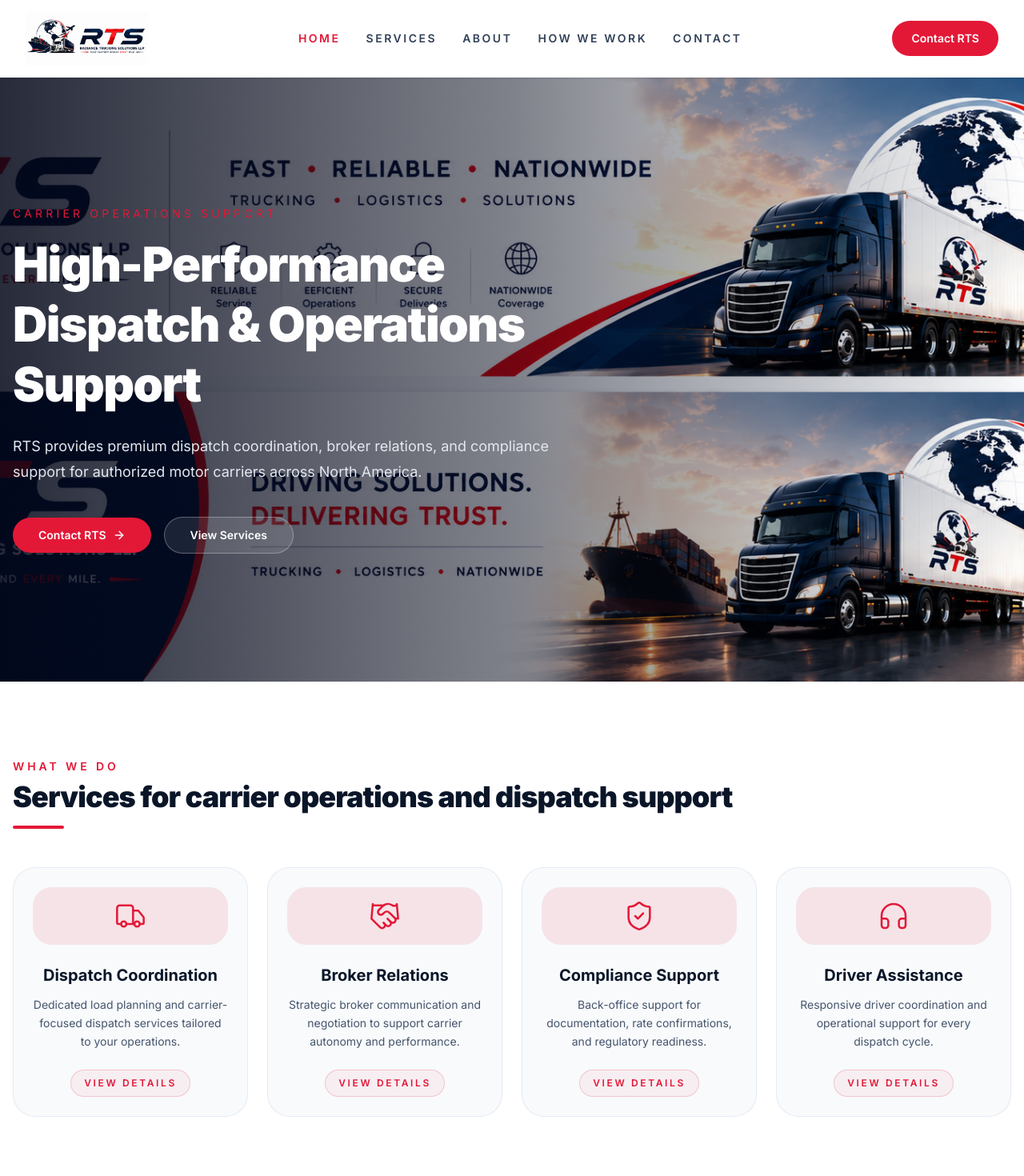
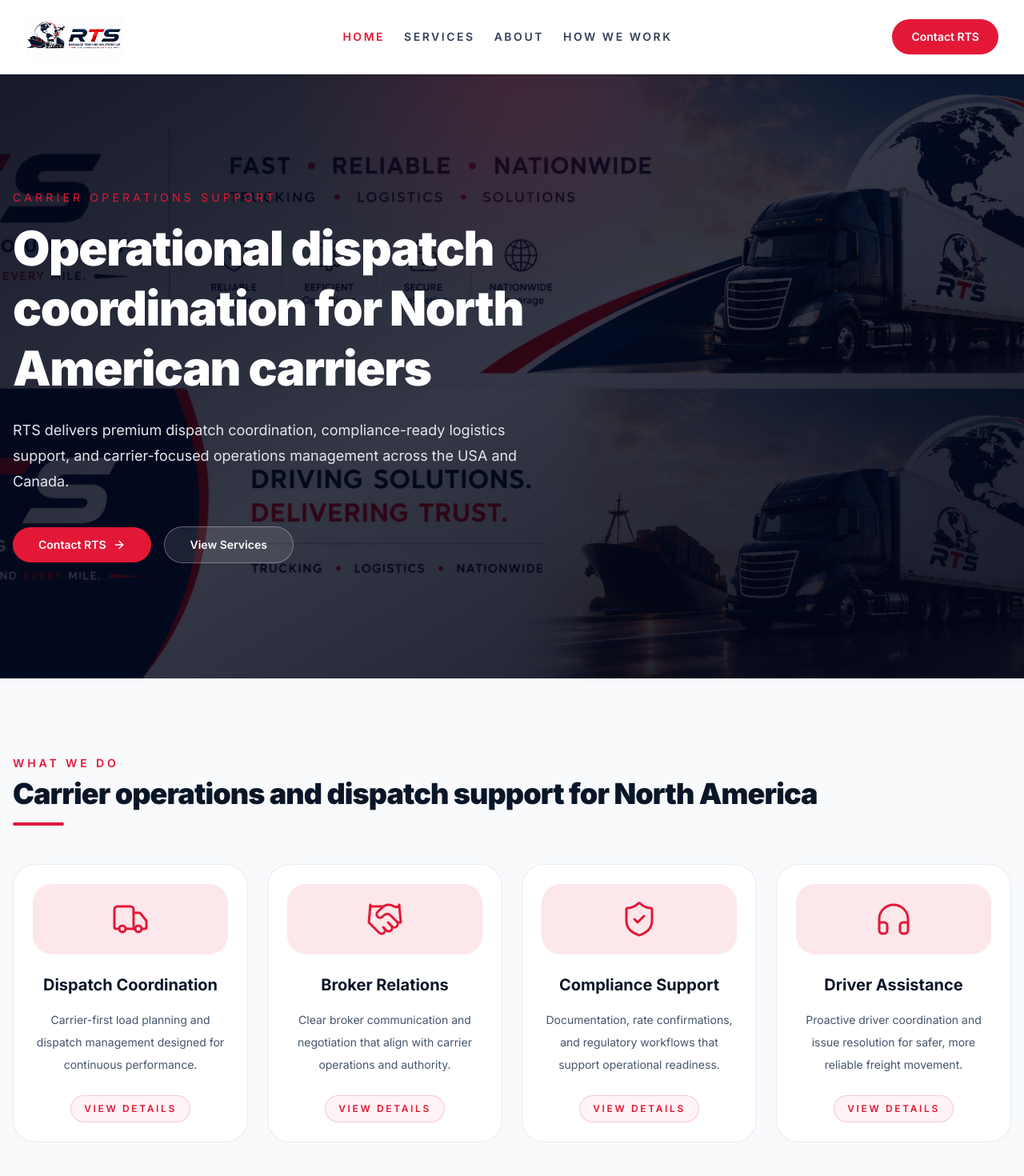
Before and after one commit to RTSLLP/Radiance-Trucking-Solutions-LLP, a Next.js app: page / in a window 1280 px wide. Shown: the top 1470 px of the page at 80% size. Built offline with nearby package versions, Linux system fonts and the light colour scheme.

Commit message:
final RTS website redesign updates

```diff
--- a/app/globals.css
+++ b/app/globals.css
@@ -77,4 +77,5 @@
 
 html {
   scroll-behavior: smooth;
+  scroll-padding-top: 96px;
 }
--- a/app/page.tsx
+++ b/app/page.tsx
@@ -22,7 +22,7 @@ export default function Home() {
                 Clear visibility for every dispatch
               </h2>
               <p className="mt-6 text-slate-300 text-base leading-relaxed">
-                Streamlined load details and driver communication designed to keep your attention on what matters: staying loaded, compliant, and moving safely.
+                Operational oversight and driver coordination that reduce administrative friction and keep your fleet moving with confidence.
               </p>
             </div>
 
--- a/components/contact.tsx
+++ b/components/contact.tsx
@@ -66,9 +66,9 @@ export function Contact() {
         <div className="grid gap-10 lg:grid-cols-2">
           <div className="rounded-[32px] bg-slate-950/95 px-6 py-14 shadow-[0_30px_80px_rgba(0,0,0,0.22)] sm:px-10 sm:py-16 lg:px-12">
             <p className="text-sm uppercase tracking-[0.32em] text-[#e31837] mb-4">Carrier Operations Inquiry</p>
-            <h2 className="text-3xl font-black tracking-tight text-white sm:text-4xl">Partner with RTS for better operational clarity.</h2>
+            <h2 className="text-3xl font-black tracking-tight text-white sm:text-4xl">Partner with RTS for stronger carrier operations.</h2>
             <p className="mt-6 max-w-xl text-sm leading-7 text-slate-300 sm:text-base">
-              We provide coordinated dispatch support, broker relations, and compliance operations for authorized carriers in North America.
+              We provide coordinated dispatch support, carrier-aligned broker relations, and compliance operations for authorized motorists across the USA and Canada.
             </p>
 
             <div className="mt-10 space-y-5">
--- a/components/header.tsx
+++ b/components/header.tsx
@@ -1,6 +1,5 @@
 "use client"
 
-import Image from "next/image"
 import Link from "next/link"
 import { useState } from "react"
 import { usePathname } from "next/navigation"
@@ -12,7 +11,6 @@ const navLinks = [
   { name: "Services", href: "/services#dispatch" },
   { name: "About", href: "/about" },
   { name: "How We Work", href: "/how-we-work" },
-  { name: "Contact", href: "/contact" },
 ]
 
 export function Header() {
@@ -21,14 +19,14 @@ export function Header() {
   const isLinkActive = (href: string) => pathname === href.split("#")[0]
 
   return (
-    <header className="sticky top-0 z-50 bg-white/95 backdrop-blur-xl shadow-sm border-b border-slate-200/50">
+    <header className="sticky top-0 z-50 bg-white/90 backdrop-blur-xl shadow-md border-b border-slate-200/50">
       <div className="max-w-7xl mx-auto px-4 lg:px-8">
-        <div className="flex items-center justify-between h-[88px] md:h-[96px]">
+        <div className="flex items-center justify-between h-[84px] md:h-[92px]">
           <Link href="/" className="flex items-center gap-3 flex-shrink-0">
             <Logo />
           </Link>
 
-          <nav className="hidden lg:flex items-center gap-8 text-sm font-semibold tracking-[0.18em] uppercase">
+          <nav className="hidden lg:flex items-center gap-6 text-sm font-semibold tracking-[0.18em] uppercase">
             {navLinks.map((link) => {
               const isActive = isLinkActive(link.href)
               return (
@@ -66,8 +64,8 @@ export function Header() {
         </div>
 
         {mobileMenuOpen && (
-          <nav className="lg:hidden mt-3 rounded-3xl border border-slate-200 bg-white/95 p-5 shadow-lg shadow-slate-900/5">
-            <div className="space-y-4">
+          <div className="lg:hidden mt-3 rounded-3xl border border-slate-200 bg-white/95 p-5 shadow-lg shadow-slate-900/5">
+            <nav className="space-y-4">
               {navLinks.map((link) => {
                 const isActive = isLinkActive(link.href)
                 return (
@@ -83,6 +81,8 @@ export function Header() {
                   </Link>
                 )
               })}
+            </nav>
+            <div className="mt-5">
               <Link
                 href="/contact"
                 className="block rounded-full bg-[#e31837] px-5 py-3 text-center text-sm font-semibold uppercase text-white transition hover:bg-[#c41430]"
@@ -91,7 +91,7 @@ export function Header() {
                 Contact RTS
               </Link>
             </div>
-          </nav>
+          </div>
         )}
       </div>
     </header>
--- a/components/hero.tsx
+++ b/components/hero.tsx
@@ -15,17 +15,18 @@ export function Hero() {
           className="object-cover"
           priority
         />
-        <div className="absolute inset-0 bg-gradient-to-r from-slate-950/85 via-slate-950/50 to-transparent" />
+        <div className="absolute inset-0 bg-gradient-to-br from-slate-950/92 via-slate-950/80 to-slate-950/92" />
+        <div className="absolute inset-0 bg-[radial-gradient(circle_at_top,rgba(227,24,55,0.14),transparent_30%)]" />
       </div>
 
-      <div className="relative mx-auto max-w-7xl px-4 py-24 sm:py-32 lg:py-40">
+      <div className="relative mx-auto max-w-7xl px-4 py-24 sm:py-32 lg:py-36">
         <div className="max-w-2xl">
           <p className="text-sm uppercase tracking-[0.3em] text-[#e31837] mb-4">Carrier Operations Support</p>
-          <h1 className="text-5xl font-black tracking-tight text-white sm:text-6xl leading-tight">
-            High-Performance Dispatch & Operations Support
+          <h1 className="text-4xl font-black tracking-tight text-white sm:text-5xl lg:text-6xl leading-tight">
+            Operational dispatch coordination for North American carriers
           </h1>
           <p className="mt-6 max-w-2xl text-base text-slate-200 sm:text-lg leading-8">
-            RTS provides premium dispatch coordination, broker relations, and compliance support for authorized motor carriers across North America.
+            RTS delivers premium dispatch coordination, compliance-ready logistics support, and carrier-focused operations management across the USA and Canada.
           </p>
 
           <div className="mt-10 flex flex-col gap-4 sm:flex-row sm:items-center">
--- a/components/logo.tsx
+++ b/components/logo.tsx
@@ -6,21 +6,20 @@ export function Logo({ variant = "default" }: { variant?: "default" | "footer" }
       <Image
         src="/assets/branding/horizontal-logo.png"
         alt="RTS - Radiance Trucking Solutions"
-        width={240}
-        height={70}
+        width={220}
+        height={60}
         className="object-contain"
       />
     )
   }
 
-  // Header logo - premium horizontal shiny logo
   return (
     <Image
       src="/assets/branding/horizontal-logo-shiny.png"
       alt="Radiance Trucking Solutions LLP"
-      width={280}
-      height={72}
-      className="object-contain h-[68px] w-auto"
+      width={220}
+      height={60}
+      className="object-contain h-[54px] w-auto"
       priority
     />
   )
--- a/components/services.tsx
+++ b/components/services.tsx
@@ -5,59 +5,56 @@ const services = [
   {
     icon: Truck,
     title: "Dispatch Coordination",
-    description: "Dedicated load planning and carrier-focused dispatch services tailored to your operations.",
+    description: "Carrier-first load planning and dispatch management designed for continuous performance.",
     href: "/services#dispatch",
-    id: "dispatch",
   },
   {
     icon: Handshake,
     title: "Broker Relations",
-    description: "Strategic broker communication and negotiation to support carrier autonomy and performance.",
+    description: "Clear broker communication and negotiation that align with carrier operations and authority.",
     href: "/services#broker-relations",
-    id: "broker-relations",
   },
   {
     icon: ShieldCheck,
     title: "Compliance Support",
-    description: "Back-office support for documentation, rate confirmations, and regulatory readiness.",
+    description: "Documentation, rate confirmations, and regulatory workflows that support operational readiness.",
     href: "/services#compliance",
-    id: "compliance",
   },
   {
     icon: Headphones,
     title: "Driver Assistance",
-    description: "Responsive driver coordination and operational support for every dispatch cycle.",
+    description: "Proactive driver coordination and issue resolution for safer, more reliable freight movement.",
     href: "/services#driver-support",
-    id: "driver-support",
   },
 ]
 
 export function Services() {
   return (
-    <section id="services" className="py-16 md:py-24 bg-white">
+    <section id="services" className="py-16 md:py-24 bg-slate-50">
       <div className="max-w-7xl mx-auto px-4">
         <div className="mb-12">
           <p className="text-[#e31837] text-sm font-semibold tracking-[0.28em] mb-2 uppercase">What We Do</p>
-          <h2 className="text-3xl md:text-4xl font-black text-[#0a1628] tracking-tight">Services for carrier operations and dispatch support</h2>
+          <h2 className="text-3xl md:text-4xl font-black text-[#0a1628] tracking-tight">Carrier operations and dispatch support for North America</h2>
           <div className="mt-4 h-1 w-16 rounded-full bg-[#e31837]" />
         </div>
 
-        <div className="grid grid-cols-1 gap-6 sm:grid-cols-2 lg:grid-cols-4">
+        <div className="grid grid-cols-1 gap-6 sm:grid-cols-2 xl:grid-cols-4">
           {services.map((service) => (
             <Link
               key={service.title}
-              id={service.id}
               href={service.href}
-              className="group flex h-full flex-col rounded-[28px] border border-slate-200/80 bg-slate-50 p-6 transition hover:-translate-y-1 hover:border-[#e31837]/30 hover:shadow-[0_20px_40px_rgba(15,23,42,0.08)]"
+              className="group flex h-full flex-col gap-6 rounded-[28px] border border-slate-200/80 bg-white p-6 transition hover:-translate-y-1 hover:border-[#e31837]/30 hover:shadow-[0_20px_40px_rgba(15,23,42,0.08)]"
             >
-              <div className="mb-6 flex items-center justify-center rounded-3xl bg-[#e31837]/10 p-4 text-[#e31837] transition group-hover:bg-[#e31837]/15">
-                <service.icon className="h-10 w-10" strokeWidth={1.5} />
+              <div className="flex items-center justify-center rounded-3xl bg-[#e31837]/10 p-5 text-[#e31837] transition group-hover:bg-[#e31837]/15">
+                <service.icon className="h-12 w-12" strokeWidth={1.5} />
               </div>
 
-              <h3 className="text-center text-xl font-bold text-[#0a1628] mb-3">{service.title}</h3>
-              <p className="text-center text-sm leading-relaxed text-slate-600 flex-grow">{service.description}</p>
+              <div className="space-y-4">
+                <h3 className="text-center text-xl font-bold text-[#0a1628]">{service.title}</h3>
+                <p className="text-center text-sm leading-7 text-slate-600">{service.description}</p>
+              </div>
 
-              <div className="mt-6 text-center">
+              <div className="mt-auto text-center">
                 <span className="inline-flex items-center justify-center rounded-full border border-[#e31837]/20 bg-[#e31837]/5 px-4 py-2 text-xs font-semibold uppercase tracking-[0.22em] text-[#e31837] transition group-hover:bg-[#e31837]/10">
                   View Details
                 </span>
--- a/components/stats.tsx
+++ b/components/stats.tsx
@@ -1,6 +1,6 @@
 import { CheckCircle, Users, Clock, FileText } from "lucide-react"
 
-const stats = [
+const stats: Array<{ icon: typeof CheckCircle; value: string; label: string; sublabel?: string }> = [
   {
     icon: CheckCircle,
     value: "Operational",
```
Also changed, not shown: app/layout.tsx (+5 -5 lines), app/services/page.tsx (+9 -18 lines), components/footer.tsx (+4 -4 lines), components/why-choose-us.tsx (+6 -6 lines), 1 other file (tests, documents, lock files or other folders).
